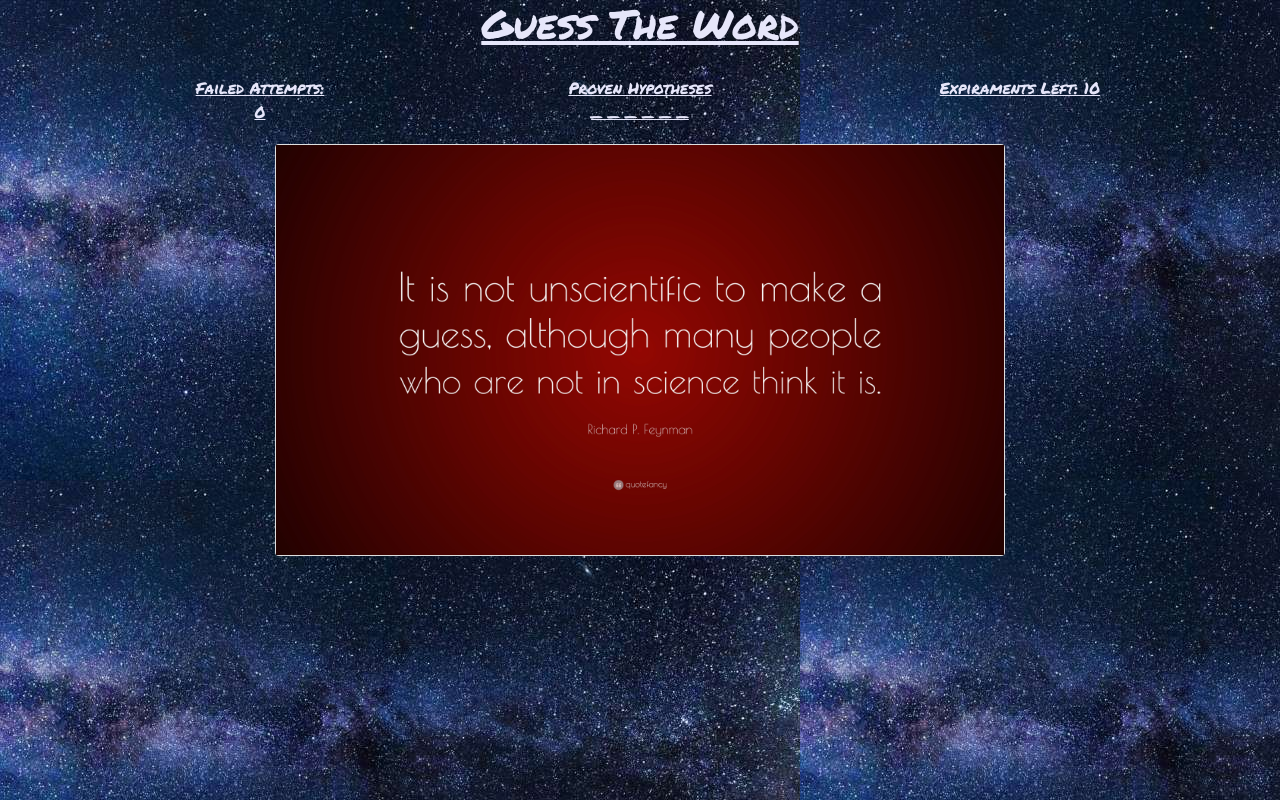
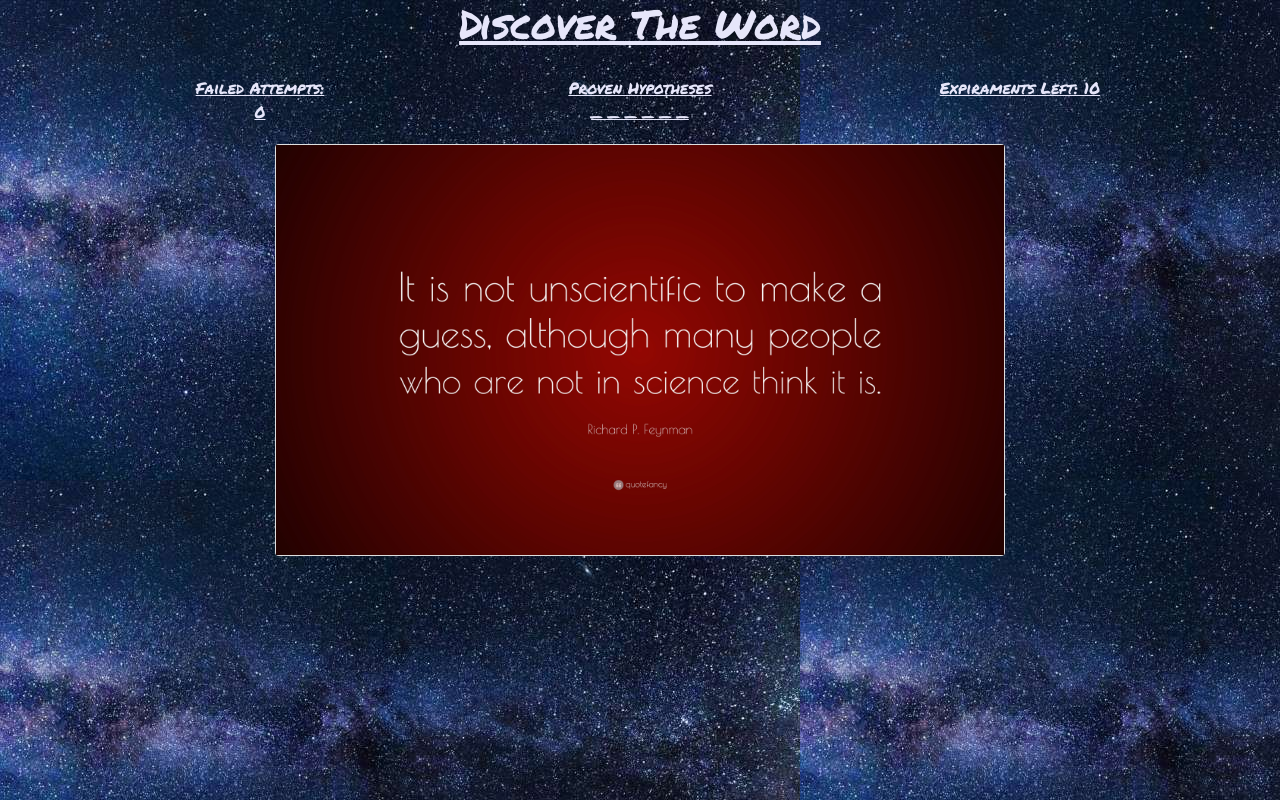
Before and after one commit to mlerey22/Word-Guess-Game, a plain HTML site: page index.html in a window 1280 px wide. Drawn offline with nearby package versions, Linux system fonts and the light colour scheme.

Commit message:
named it discover the word instead of guess'

```diff
--- a/index.html
+++ b/index.html
@@ -13,7 +13,8 @@
 <body>
     <div class="container" id="one">
     <div class="row justify-content-center" >
-        <h1 id="head">Guess The Word</h1>
+        <h1 id="head">Discover The Word</h1>
+
     </div>
 
     <div class="row">
```
